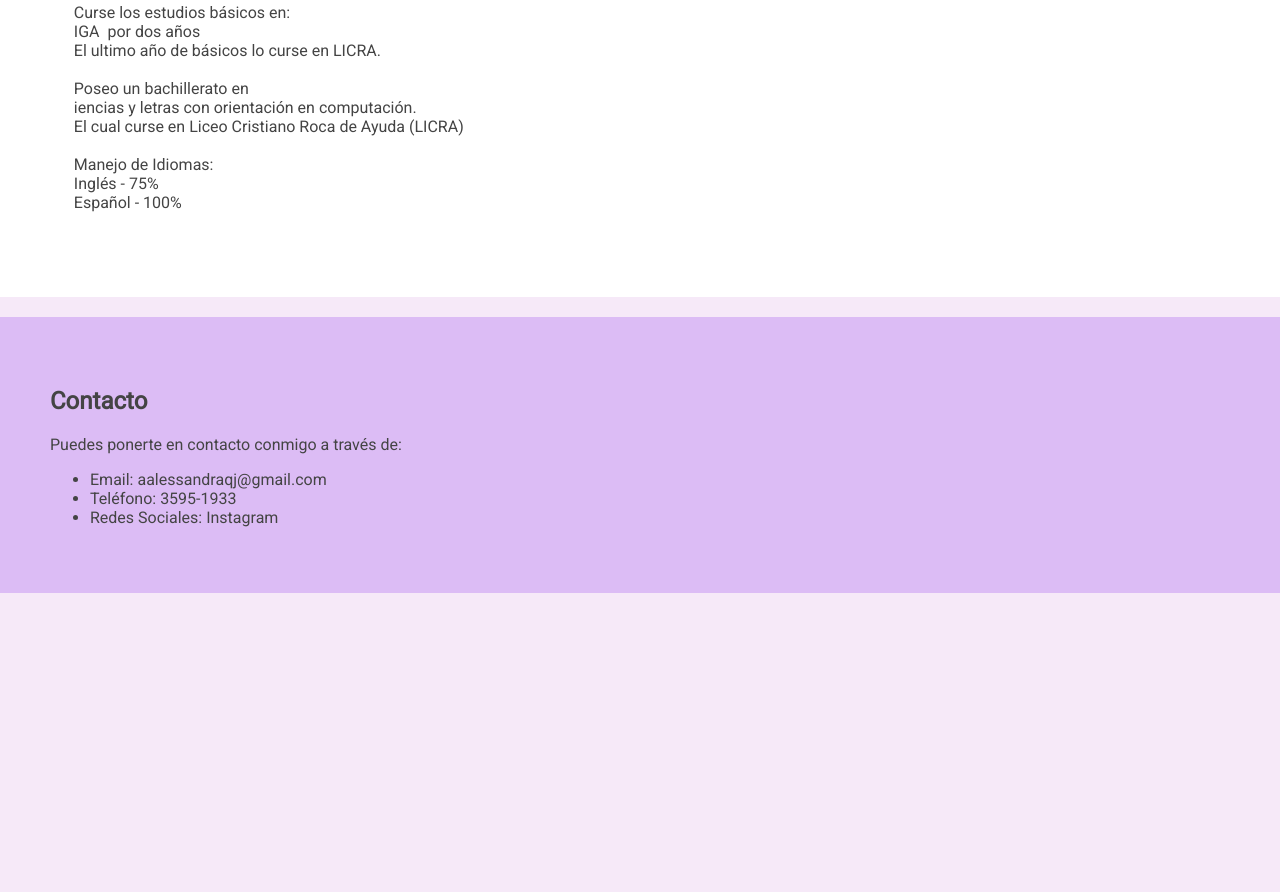
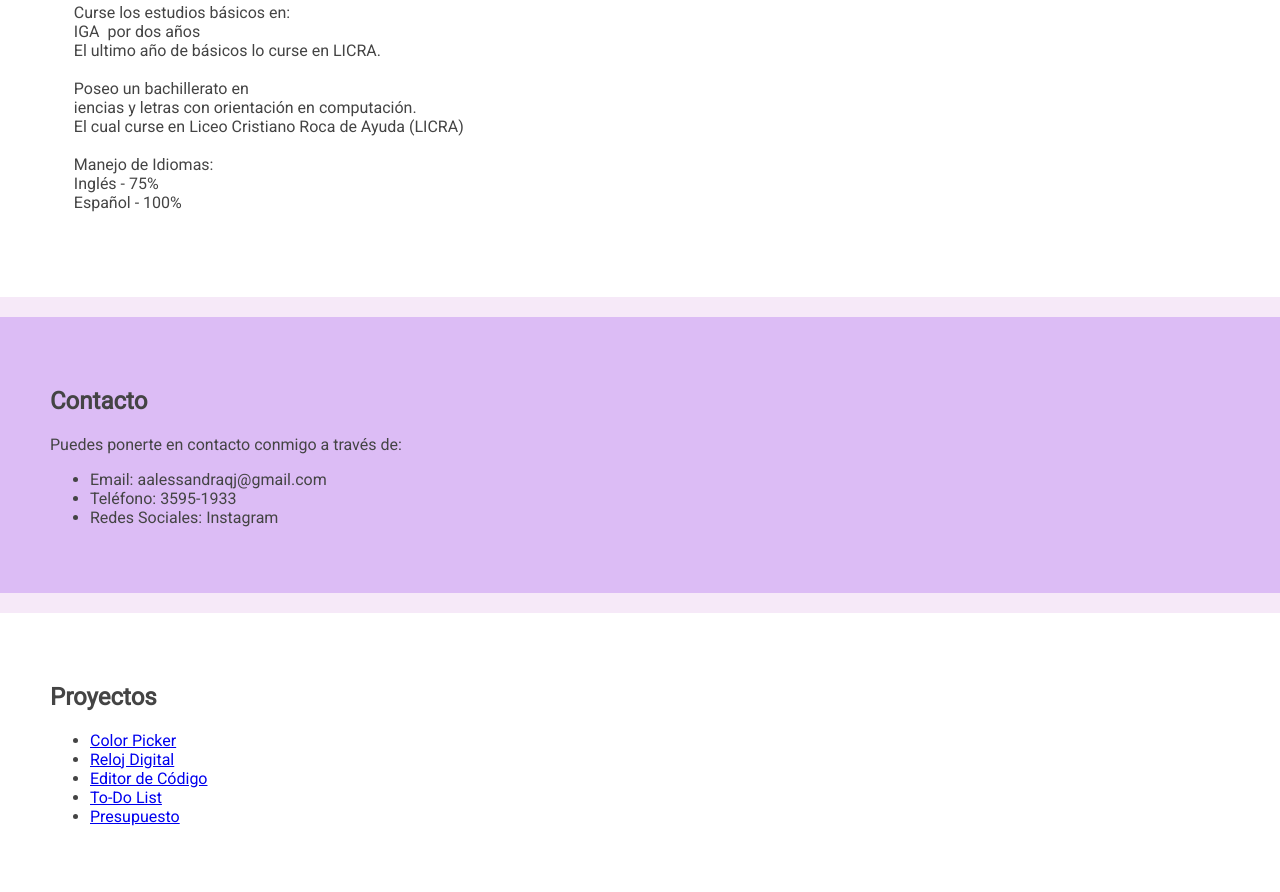
Before and after one commit to Ale1412/Portafolio, a plain HTML site: page index.html in a window 1280 px wide. Shown: the part 820-1712 px from the top of the page. Before the commit the page ends 1413 px from the top, so only its background shows below. Drawn offline with Linux system fonts and the light colour scheme.

Commit message:
Update index.html

```diff
--- a/index.html
+++ b/index.html
@@ -75,6 +75,17 @@
     </ul>
   </section>
 
+  <section id="proyectos" class="section">
+    <h2>Proyectos</h2>
+    <ul>
+      <li><a href="https://ale1412.github.io/1_color-picker/" target="_blank">Color Picker</a></li>
+      <li><a href="https://ale1412.github.io/2_reloj_digital/" target="_blank">Reloj Digital</a></li>
+      <li><a href="https://ale1412.github.io/3_codigo/" target="_blank">Editor de Código</a></li>
+      <li><a href="https://ale1412.github.io/4_to_do_list/" target="_blank">To-Do List</a></li>
+      <li><a href="https://ale1412.github.io/5_presupuesto/" target="_blank">Presupuesto</a></li>
+    </ul>
+  </section>
+
   <script src="script.js"></script>
 </body>
 </html>
```
